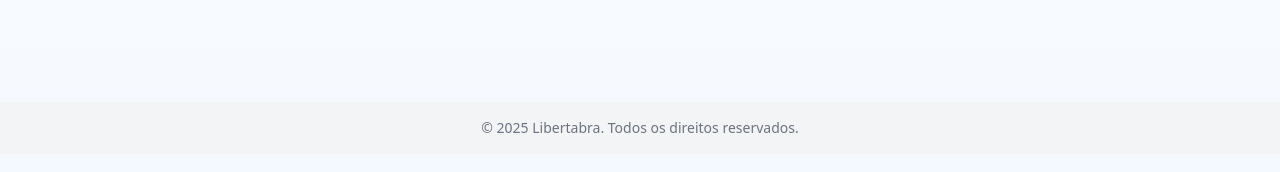
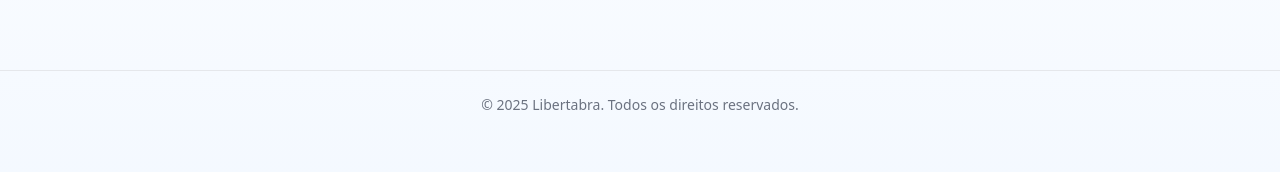
Before and after one commit to fabricioricard/Libertabra, a Next.js app: page / in a window 1280 px wide. Shown: the part 378-550 px from the top of the page. Built offline with nearby package versions, Linux system fonts and the light colour scheme.

Commit message:
Update Footer.tsx

```diff
--- a/components/Footer.tsx
+++ b/components/Footer.tsx
@@ -1,6 +1,6 @@
 export default function Footer() {
   return (
-    <footer className="bg-gray-100 text-center py-4 text-sm text-gray-500 mt-20">
+    <footer className="text-center text-sm text-gray-500 py-6 mt-12 border-t">
       © {new Date().getFullYear()} Libertabra. Todos os direitos reservados.
     </footer>
   );
```
